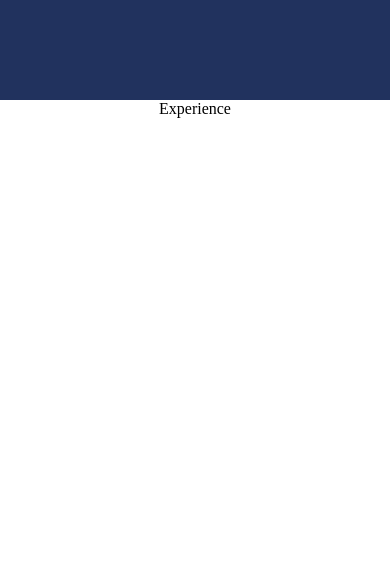
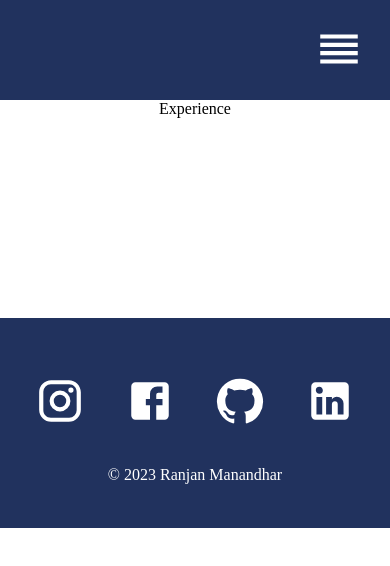
Before and after one commit to ranjanmanandhar/portfolio, a React (Create React App) app: page /experience in a window 390 px wide. Shown: the top 566 px of the page. Built offline with nearby package versions, Linux system fonts and the light colour scheme.

Commit message:
add footer

```diff
--- a/package.json
+++ b/package.json
@@ -5,6 +5,7 @@
   "dependencies": {
     "@emotion/react": "^11.11.3",
     "@emotion/styled": "^11.11.0",
+    "@mui/icons-material": "^5.15.3",
     "@mui/material": "^5.15.3",
     "@testing-library/jest-dom": "^5.17.0",
     "@testing-library/react": "^13.4.0",
--- a/src/App.js
+++ b/src/App.js
@@ -4,6 +4,7 @@ import Home from './pages/Home';
 import Projects from './pages/Projects';
 import Navbar from './components/Navbar';
 import Experience from './pages/Experience';
+import Footer from './components/Footer';
 
 function App() {
   return (
@@ -17,6 +18,7 @@ function App() {
           <Route path='/experience' element={<Experience />} />
 
         </Routes>
+        <Footer />
       </Router>
     </div>
   );
--- /dev/null
+++ b/src/components/Footer.js
@@ -0,0 +1,19 @@
+import React from 'react'
+import '../styles/Footer.css';
+import { Facebook, GitHub, Instagram, LinkedIn } from '@mui/icons-material'
+
+function Footer() {
+  return (
+    <div className='footer'>
+        <div className='socialMedia'>
+            <Instagram />
+            <Facebook />
+            <GitHub />
+            <LinkedIn />
+        </div>
+        <p>&copy; 2023 Ranjan Manandhar</p>
+    </div>
+  )
+}
+
+export default Footer
--- a/src/components/Navbar.js
+++ b/src/components/Navbar.js
@@ -1,12 +1,21 @@
-import React from 'react';
-import { Link } from 'react-router-dom';
+import React, { useEffect, useState } from 'react';
+import { Link, useLocation} from 'react-router-dom';
 import '../styles/Navbar.css';
+import ReorderIcon from '@mui/icons-material/Reorder';
 
 function Navbar() {
+    const [expandNavbar, setExpandNavbar] = useState(false);
+    const location = useLocation();
+
+    useEffect(() => {
+        setExpandNavbar(false)
+    },[location]);
   return (
-    <div className='navbar'>
+    <div className='navbar' id={expandNavbar ? 'open' : 'close'}>
         <div className='toggleButton'>
-            <button></button>
+            <button onClick={() => setExpandNavbar((prev) => !prev)}>
+                <ReorderIcon />
+            </button>
         </div>
         <div className='links'>
             <Link to='/'>Home</Link>
--- /dev/null
+++ b/src/styles/Footer.css
@@ -0,0 +1,28 @@
+.footer {
+    width: 100%;
+    height: 200px;
+    background: #21325e;
+    display: flex;
+    justify-content: center;
+    align-items: center;
+    flex-direction: column;
+    padding-top: 10px;
+    margin-top: 200px;
+  }
+
+  .socialMedia svg {
+    color: white;
+    margin: 20px;
+    font-size: 70px;
+    cursor: pointer;
+  }
+
+  .footer p {
+    color: white;
+  }
+
+  @media only screen and (max-width: 600px) {
+    .footer svg {
+      font-size: 50px;
+    }
+  }
```
Also changed, not shown: 1 other file (tests, documents, lock files or other folders).
